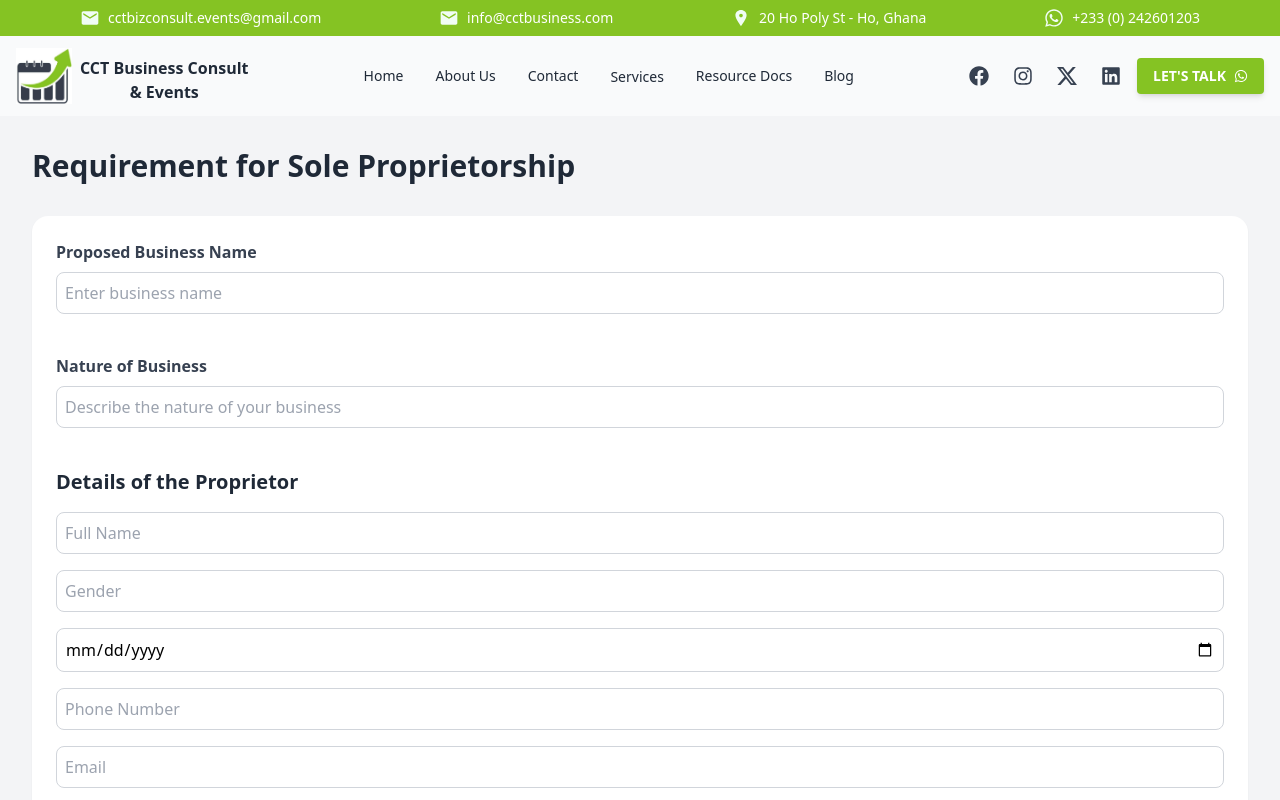
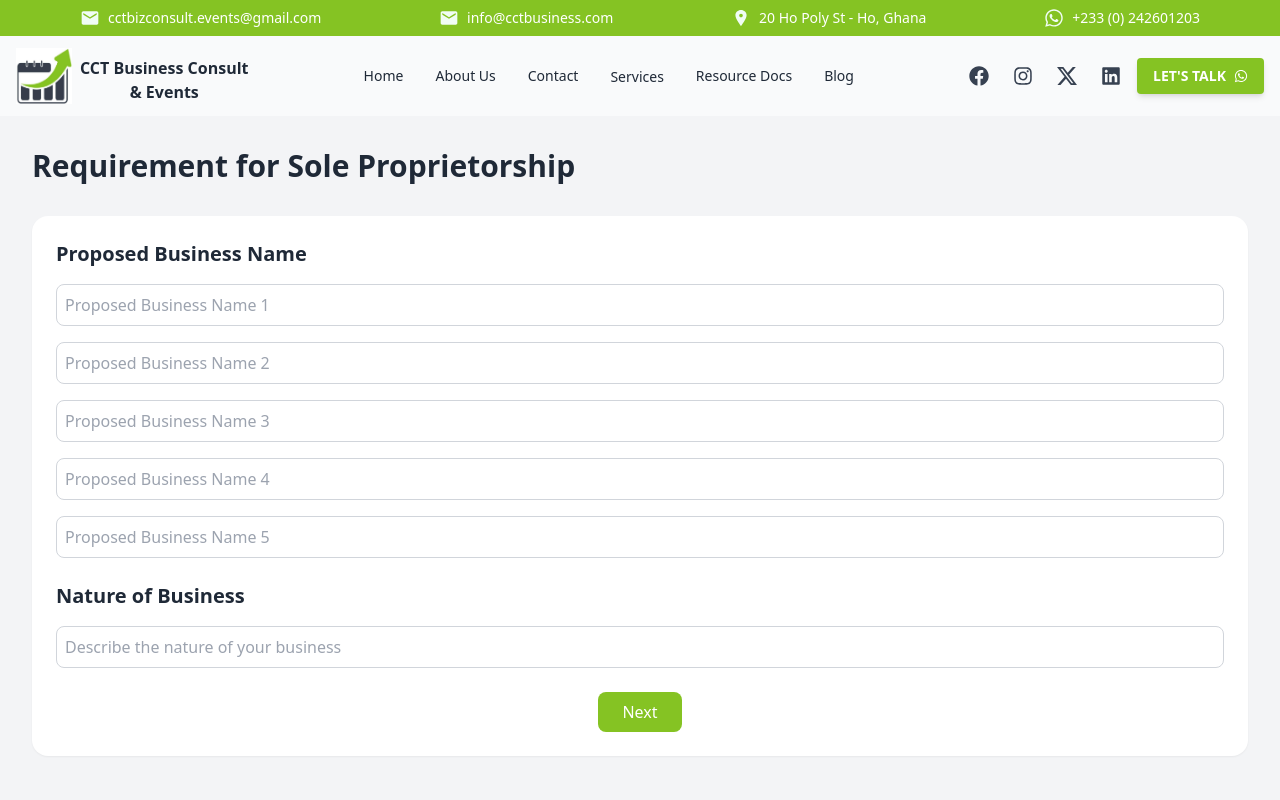
Before and after one commit to lifemac-afri/cctbizce, a React (Vite) app: page /forms/sole_proprietorship in a window 1280 px wide. Shown: the top 800 px of the page. Built offline with nearby package versions, Linux system fonts and the light colour scheme; the HTML template or start-up script is replaced by a standard one.

Commit message:
The updated forms

```diff
--- a/src/pages/forms/CompanyForm.jsx
+++ b/src/pages/forms/CompanyForm.jsx
@@ -331,7 +331,7 @@ const CompanyForm = () => {
           )}
 
           {/* Navigation Buttons */}
-          <div className="flex justify-between mt-8">
+          <div className="flex justify-evenly mt-8">
             {step > 1 && (
               <button
                 type="button"
--- a/src/pages/forms/PassportApplicationForm.jsx
+++ b/src/pages/forms/PassportApplicationForm.jsx
@@ -469,7 +469,7 @@ const PassportApplicationForm = () => {
               {/* Witness' Business Address */}
               <div>
                 <h2 className="text-xl font-bold text-gray-800 mb-4">
-                  Witness’s Business Address
+                  Witness’ Business Address
                 </h2>
                 <div className="grid grid-cols-1 sm:grid-cols-2 gap-6">
                   <input
--- a/src/pages/forms/SoleProprietorshipForm.jsx
+++ b/src/pages/forms/SoleProprietorshipForm.jsx
@@ -1,33 +1,50 @@
 // src/pages/forms/SoleProprietorshipForm.jsx
-import React from "react";
+import React, { useState } from "react";
 
 const SoleProprietorshipForm = () => {
+  const [step, setStep] = useState(1); // Track the current step
+
+  // Function to go to the next step
+  const nextStep = () => {
+    setStep(step + 1);
+  };
+
+  // Function to go to the previous step
+  const prevStep = () => {
+    setStep(step - 1);
+  };
+
   return (
     <div className="p-8 bg-gray-100 min-h-screen">
       <h1 className="text-3xl font-bold text-gray-800 mb-8">Requirement for Sole Proprietorship</h1>
       <div className="bg-white p-6 rounded-2xl shadow-sm">
-        <form className="space-y-10">
-          {/* Proposed Business Name */}
+        <form className="space-y-6">
+          {/* Step 1: Proposed Business Name and Nature of Business */}
+          {step === 1 && (
             <div>
-            <label className="block text-gray-700 font-bold mb-2">Proposed Business Name</label>
+              <h2 className="text-xl font-bold text-gray-800 mb-4">Proposed Business Name</h2>
+              <div className="space-y-4">
+                {[1, 2, 3, 4, 5].map((index) => (
                   <input
+                    key={index}
                     type="text"
                     className="w-full p-2 border border-gray-300 rounded-lg"
-              placeholder="Enter business name"
+                    placeholder={`Proposed Business Name ${index}`}
                   />
+                ))}
               </div>
 
-          {/* Nature of Business */}
-          <div>
-            <label className="block text-gray-700 font-bold mb-2">Nature of Business</label>
+              <h2 className="text-xl font-bold text-gray-800 mt-6 mb-4">Nature of Business</h2>
               <input
                 type="text"
                 className="w-full p-2 border border-gray-300 rounded-lg"
                 placeholder="Describe the nature of your business"
               />
             </div>
+          )}
 
-          {/* Details of the Proprietor */}
+          {/* Step 2: Details of the Proprietor */}
+          {step === 2 && (
             <div>
               <h2 className="text-xl font-bold text-gray-800 mb-4">Details of the Proprietor</h2>
               <div className="space-y-4">
@@ -36,18 +53,19 @@ const SoleProprietorshipForm = () => {
                   className="w-full p-2 border border-gray-300 rounded-lg"
                   placeholder="Full Name"
                 />
-              <input
-                type="text"
-                className="w-full p-2 border border-gray-300 rounded-lg"
-                placeholder="Gender"
-              />
+                <select className="w-full p-2 border border-gray-300 rounded-lg">
+                  <option value="">Select Gender</option>
+                  <option value="male">Male</option>
+                  <option value="female">Female</option>
+                  <option value="other">Other</option>
+                </select>
                 <input
                   type="date"
                   className="w-full p-2 border border-gray-300 rounded-lg"
                   placeholder="Date of Birth"
                 />
                 <input
-                type="text"
+                  type="tel"
                   className="w-full p-2 border border-gray-300 rounded-lg"
                   placeholder="Phone Number"
                 />
@@ -93,14 +111,147 @@ const SoleProprietorshipForm = () => {
                 />
               </div>
             </div>
+          )}
 
-          {/* Submit Button */}
+          {/* Step 3: Business Address */}
+          {step === 3 && (
+            <div>
+              <h2 className="text-xl font-bold text-gray-800 mb-4">Business Address</h2>
+              <div className="space-y-4">
+                <input
+                  type="text"
+                  className="w-full p-2 border border-gray-300 rounded-lg"
+                  placeholder="House or Landlord’s Name"
+                />
+                <input
+                  type="text"
+                  className="w-full p-2 border border-gray-300 rounded-lg"
+                  placeholder="House Number"
+                />
+                <input
+                  type="text"
+                  className="w-full p-2 border border-gray-300 rounded-lg"
+                  placeholder="Digital Address"
+                />
+                <input
+                  type="text"
+                  className="w-full p-2 border border-gray-300 rounded-lg"
+                  placeholder="Street Name"
+                />
+                <input
+                  type="text"
+                  className="w-full p-2 border border-gray-300 rounded-lg"
+                  placeholder="Landmark"
+                />
+                <input
+                  type="text"
+                  className="w-full p-2 border border-gray-300 rounded-lg"
+                  placeholder="District"
+                />
+                <input
+                  type="text"
+                  className="w-full p-2 border border-gray-300 rounded-lg"
+                  placeholder="Region"
+                />
+              </div>
+            </div>
+          )}
+
+          {/* Step 4: Residential Address */}
+          {step === 4 && (
+            <div>
+              <h2 className="text-xl font-bold text-gray-800 mb-4">Residential Address</h2>
+              <div className="space-y-4">
+                <input
+                  type="text"
+                  className="w-full p-2 border border-gray-300 rounded-lg"
+                  placeholder="House or Landlord’s Name"
+                />
+                <input
+                  type="text"
+                  className="w-full p-2 border border-gray-300 rounded-lg"
+                  placeholder="House Number"
+                />
+                <input
+                  type="text"
+                  className="w-full p-2 border border-gray-300 rounded-lg"
+                  placeholder="Digital Address"
+                />
+                <input
+                  type="text"
+                  className="w-full p-2 border border-gray-300 rounded-lg"
+                  placeholder="Street Name"
+                />
+                <input
+                  type="text"
+                  className="w-full p-2 border border-gray-300 rounded-lg"
+                  placeholder="Landmark"
+                />
+                <input
+                  type="text"
+                  className="w-full p-2 border border-gray-300 rounded-lg"
+                  placeholder="District"
+                />
+                <input
+                  type="text"
+                  className="w-full p-2 border border-gray-300 rounded-lg"
+                  placeholder="Region"
+                />
+              </div>
+            </div>
+          )}
+
+          {/* Step 5: Attachments */}
+          {step === 5 && (
+            <div>
+              <h2 className="text-xl font-bold text-gray-800 mb-4">Attachments</h2>
+              <div className="space-y-4">
+                <label className="block text-gray-700 font-bold mb-2">
+                  1. Front and Back of your Ghana Card
+                </label>
+                <input type="file" className="w-full p-2 border border-gray-300 rounded-lg" />
+
+                <label className="block text-gray-700 font-bold mb-2">
+                  2. Your Signature on a Plain Sheet
+                </label>
+                <input type="file" className="w-full p-2 border border-gray-300 rounded-lg" />
+
+                <p className="text-sm text-gray-600">
+                  <strong>NB:</strong> Provide your mother’s maiden name if you don’t have TIN.
+                </p>
+              </div>
+            </div>
+          )}
+
+          {/* Navigation Buttons */}
+          <div className="flex justify-evenly mt-8">
+            {step > 1 && (
+              <button
+                type="button"
+                onClick={prevStep}
+                className="bg-gray-500 text-white px-6 py-2 rounded-lg hover:bg-gray-600 transition-colors"
+              >
+                Previous
+              </button>
+            )}
+            {step < 5 && (
+              <button
+                type="button"
+                onClick={nextStep}
+                className="bg-primary_green text-white px-6 py-2 rounded-lg hover:bg-green-600 transition-colors"
+              >
+                Next
+              </button>
+            )}
+            {step === 5 && (
               <button
                 type="submit"
                 className="bg-primary_green text-white px-6 py-2 rounded-lg hover:bg-green-600 transition-colors"
               >
                 Submit
               </button>
+            )}
+          </div>
         </form>
       </div>
     </div>
```
Lines whose indentation alone changed are shown as unchanged.
